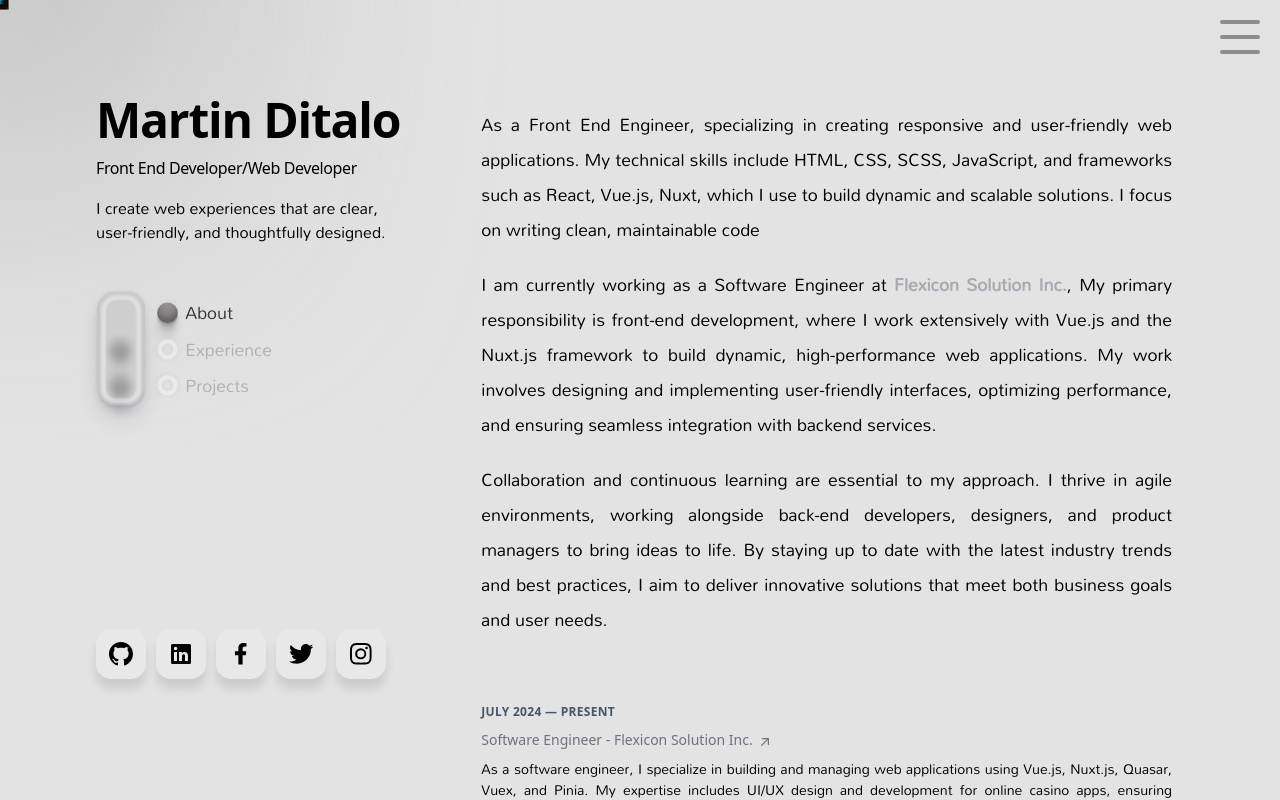
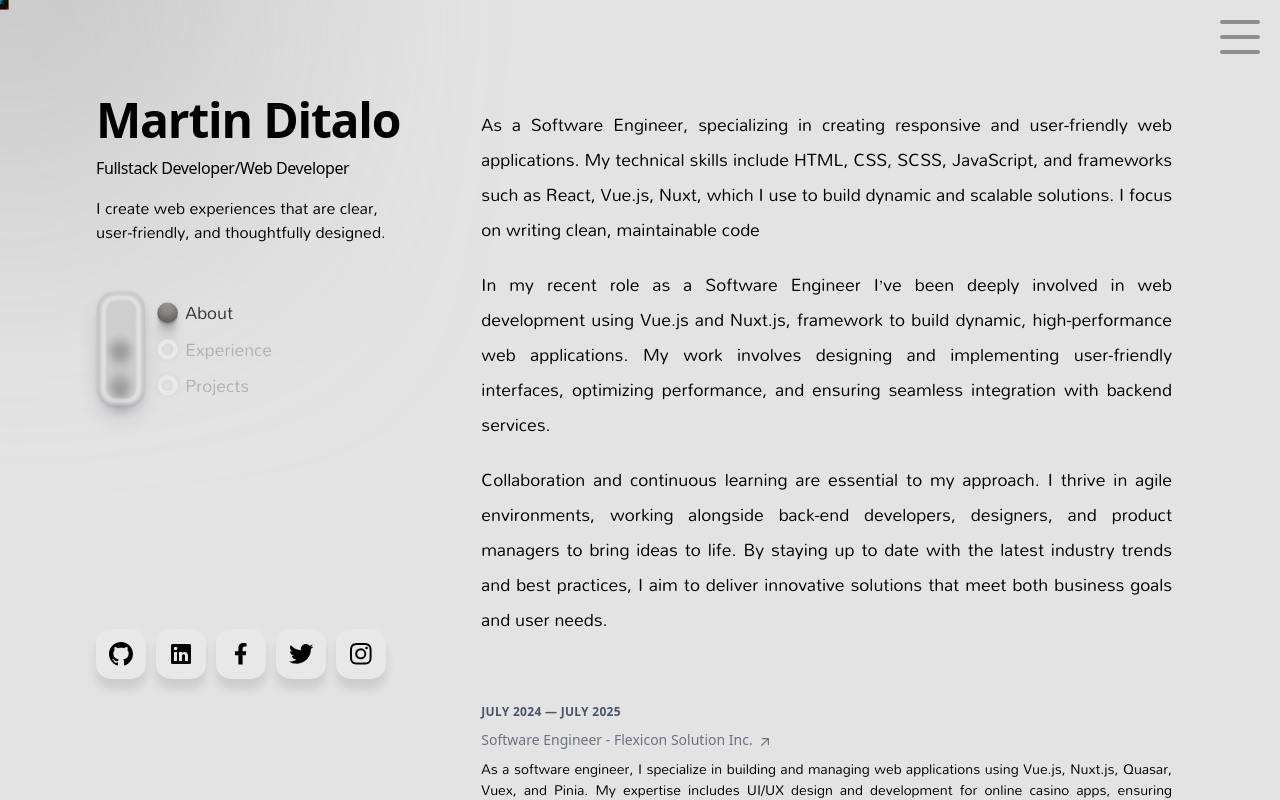
Before and after one commit to martinditalo/my-portfolio, a React (Create React App) app: page /about in a window 1280 px wide. Shown: the top 800 px of the page. Built offline with nearby package versions, Linux system fonts and the light colour scheme.

Commit message:
feat: update info

```diff
--- a/src/pages/about/About.tsx
+++ b/src/pages/about/About.tsx
@@ -56,7 +56,7 @@ const About = (): ReactElement => {
                 <a href="/">Martin Ditalo</a>
               </h1>
               <h2 className="mt-3 text-xs font-medium tracking-tight  sm:text-base">
-                Front End Developer/Web Developer
+                Fullstack Developer/Web Developer
               </h2>
               <p className="mt-4 max-w-xs leading-normal font-mandali">
                 I create web experiences that are clear, user-friendly, and
@@ -227,22 +227,14 @@ const About = (): ReactElement => {
               </div>
               <div>
                 <p className="about-text mb-5">
-                  As a Front End Engineer, specializing in creating responsive
+                  As a Software Engineer, specializing in creating responsive
                   and user-friendly web applications. My technical skills
                   include HTML, CSS, SCSS, JavaScript, and frameworks such as
                   React, Vue.js, Nuxt, which I use to build dynamic and scalable
                   solutions. I focus on writing clean, maintainable code
                 </p>
                 <p className="about-text mb-5">
-                  I am currently working as a Software Engineer at&nbsp;
-                  <a
-                    href="https://www.linkedin.com/company/flexicon-solution-inc/"
-                    className="text-gray-500/50 hover:text-slate-100 from-neutral-500 font-bold"
-                  >
-                    Flexicon Solution Inc.
-                  </a>
-                  , My primary responsibility is front-end development, where I
-                  work extensively with Vue.js and the Nuxt.js framework to
+                  In my recent role as a Software Engineer I’ve been deeply involved in web development using Vue.js and Nuxt.js, framework to
                   build dynamic, high-performance web applications. My work
                   involves designing and implementing user-friendly interfaces,
                   optimizing performance, and ensuring seamless integration with
--- a/src/pages/about/experience/Experience.tsx
+++ b/src/pages/about/experience/Experience.tsx
@@ -4,7 +4,7 @@ const Experience = (): ReactElement => {
   const ExperienceData = [
     {
       experience: {
-        date: "July 2024 — Present",
+        date: "July 2024 — July 2025",
         link: "https://www.linkedin.com/company/flexicon-solution-inc/posts/?feedView=all",
         title: "Software Engineer - Flexicon Solution Inc.",
         description: `As a software engineer, I specialize in building and managing web applications using Vue.js, Nuxt.js, Quasar, Vuex, and Pinia. My expertise includes UI/UX design and development for online casino apps, ensuring functionality, responsiveness, and scalability. I leverage tools like Storybook for UI component development, Cypress for testing, and frameworks such as Vue 2 and Element UI to deliver high-quality solutions.`,
```
